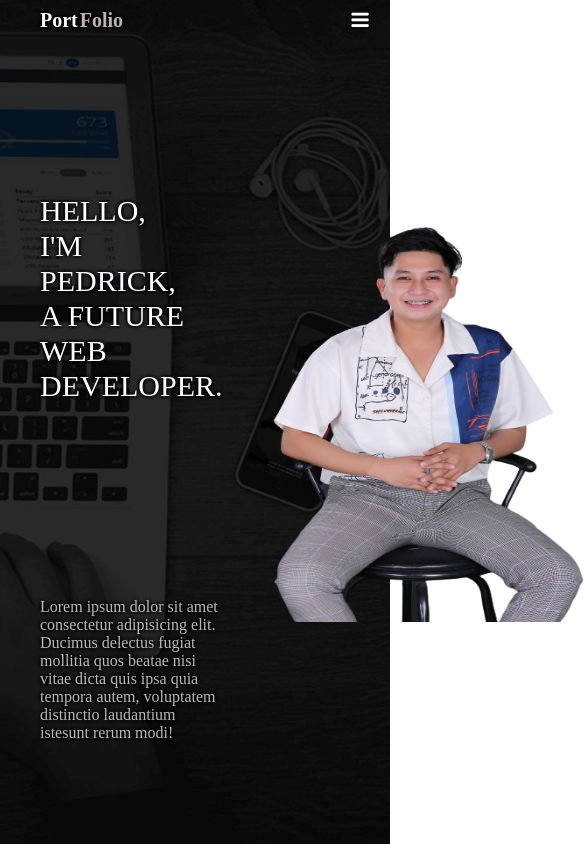
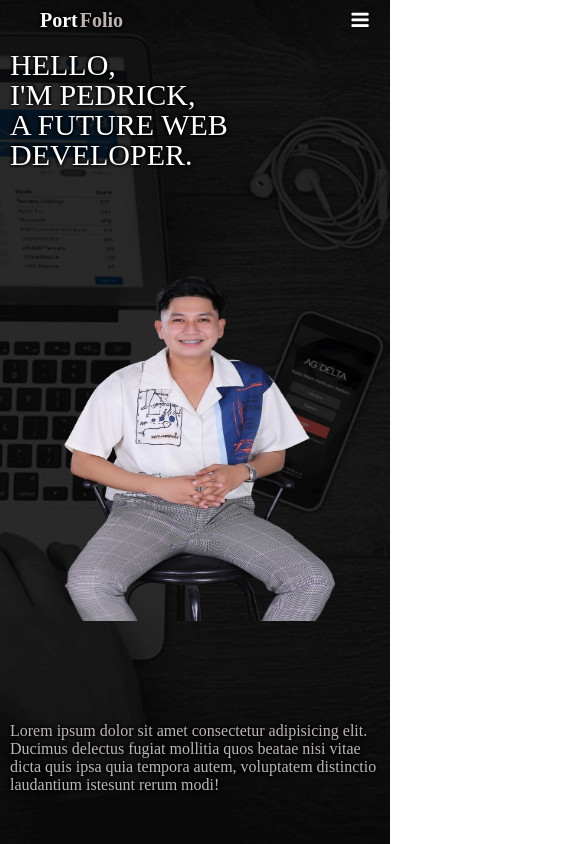
Before and after one commit to Pedrick16/MyPortfolio, a plain HTML site: page index.html in a window 390 px wide. Shown: the top 844 px of the page, 585 px wide, since content can reach past the window. Drawn offline with Linux system fonts and the light colour scheme.

Commit message:
added codes for responsive

```diff
--- a/css/home/index.scss
+++ b/css/home/index.scss
@@ -34,7 +34,7 @@
 
 
         display: grid;
-        grid-template-columns: 40px 1fr 1fr 60px;
+        grid-template-columns: 40px 1fr 60px;
 
 
         .main-container {
@@ -42,6 +42,7 @@
             grid-column: 2/3;
             display: grid;
             grid-template-rows: 2fr 1fr;
+            grid-template-columns: 1fr 1fr;
 
 
 
@@ -77,7 +78,6 @@
 
 
             }
-        }
 
             .lorem {
 
@@ -99,7 +99,8 @@
 
 
             .mypic {
-            grid-column: 3/4;
+                grid-column: 2/3;
+                grid-row: 1/3;
 
                 display: grid;
                 place-items: center;
@@ -115,6 +116,14 @@
 
 
             }
+
+        }
+
+
+
+
+
+
 
 
 
@@ -249,7 +258,30 @@
     }
 }
 
-@media (max-width:992px) and (min-width:767px) {}
+@media (max-width:992px) and (min-width:767px) {
+    .home-main{
+        .main-content{
+            .main-container{
+                .letter-design{
+                    display: grid;
+                    place-items: center;
+                    P{
+                        line-height: 50px;
+                        font-size: 60px;
+                        // color: rgb(221, 214, 214);
+                        color: rgb(255, 255, 255);
+
+                    }
+
+                }
+
+            }
+        }
+    }
+
+
+
+}
 
 @media (max-width:768px) and (min-width: 577px) {
     .home-main {
@@ -344,7 +376,6 @@
                     }
 
                 }
-            }
 
                 .mypic{
 
@@ -373,6 +404,10 @@
                     }
 
                 }
+
+            }
+
+
 
         }
     }
@@ -454,17 +489,39 @@
 
 
         .main-content {
+            grid-row: 2/3;
+
+            grid-template-columns: 10px 1fr 10px;
+
+
+
+
+
             .main-container {
+                grid-column: 2/3;
+
+                grid-template-columns: 1fr;
+                grid-template-rows: auto  2fr auto;
+
+
                 .letter-design {
 
-                    align-items: center;
+                    grid-row: 1/2;
+
+
+
+
+
+
+                    display: grid;
+                    align-items: end;
 
 
 
 
                     p{
                         text-transform: uppercase;
-                        line-height: 35px;
+                        line-height: 30px;
                         font-size: 30px;
                         // color: rgb(221, 214, 214);
                         color: rgb(255, 255, 255);
@@ -472,21 +529,10 @@
                     }
 
                 }
-            }
-
-            .mypic{
-
-                img{
-
-                    height: 400px;
-                    width: 400px;
-
-
-                }
-            }
 
                 .lorem {
 
+                    grid-row: 3/4;
                     display: grid;
                     place-items: center;
 
@@ -502,6 +548,36 @@
 
                 }
 
+                .mypic{
+
+
+
+                    grid-column: 1/2;
+
+                    grid-row: 2/3;
+
+                    display: grid;
+                    place-items: center;
+
+
+
+
+
+
+                    img{
+
+                        height: 350px;
+                        width: 350px;
+
+
                     }
                 }
             }
+
+
+
+
+
+        }
+    }
+}
--- a/index.html
+++ b/index.html
@@ -45,12 +45,13 @@
                 <div class="lorem">
                     <i>Lorem ipsum dolor sit amet consectetur adipisicing elit. Ducimus delectus fugiat mollitia quos beatae nisi vitae dicta quis ipsa quia tempora autem, voluptatem distinctio laudantium istesunt rerum modi!</i>
                 </div>
+                <div class="mypic">
+
+                    <img src="/pictures/peds-removebg-preview.png" >
+                </div>
+
             </div>
 
-            <div class="mypic">
-
-                <img src="/pictures/peds-removebg-preview.png" >
-            </div>
 
 
         </div>
```
Also changed, not shown: css/home/index.css, 1 other file. Lines whose indentation alone changed are shown as unchanged.
